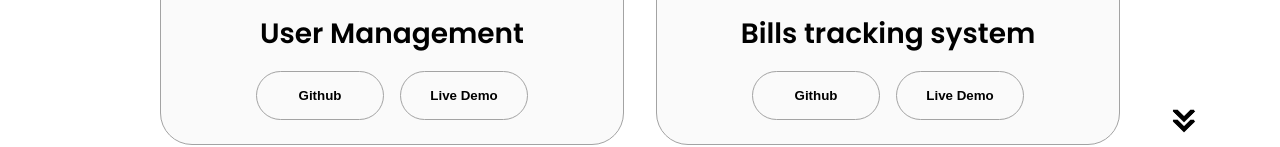
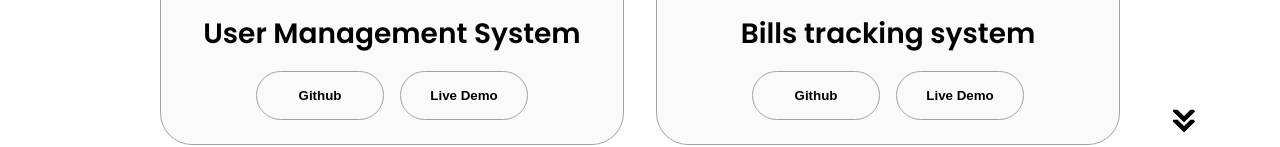
Before and after one commit to roshan-sk/portfolio, a plain HTML site: page index.html in a window 1280 px wide. Shown: the part 2900-3047 px from the top of the page. Drawn offline with Linux system fonts and the light colour scheme.

Commit message:
updated project name

```diff
--- a/index.html
+++ b/index.html
@@ -268,7 +268,7 @@ skillsin Python, Django Rest Framework. Excelsin problem-solving, teamwork, and
                 class="project-img"
               />
             </div>
-            <h2 class="experience-sub-title project-title">User Management</h2>
+            <h2 class="experience-sub-title project-title">User Management System</h2>
             <div class="btn-container">
               <button
                 class="btn btn-color-2 project-btn"
```
